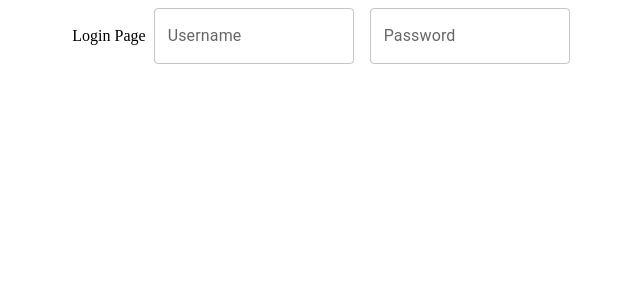
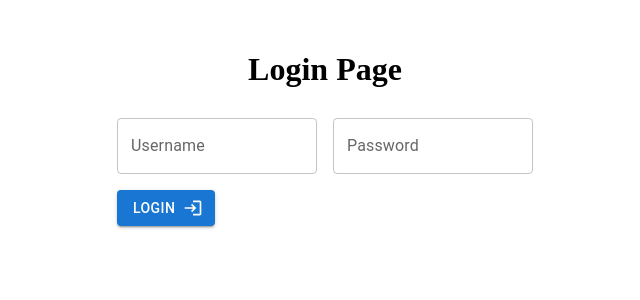
Before and after one commit to ChrisJonathan22/auth-dashboard, a React (Vite) app: page / in a window 1280 px wide. Shown: the top 300 px of the page, without its empty margins (315-955 px from the left). Built offline with nearby package versions, Linux system fonts and the light colour scheme.

Commit message:
feat: update login component with new styling, form handling, and error handling

```diff
--- a/package.json
+++ b/package.json
@@ -12,7 +12,8 @@
   "dependencies": {
     "@emotion/react": "^11.14.0",
     "@emotion/styled": "^11.14.1",
-    "@mui/material": "^9.4.0",
+    "@mui/icons-material": "^9.5.0",
+    "@mui/material": "^9.5.0",
     "cors": "^2.8.6",
     "express": "^5.2.1",
     "react": "^19.2.8",
--- /dev/null
+++ b/src/Components/Login/Login.css
@@ -0,0 +1,7 @@
+.login_container {
+  margin-top: 30px;
+}
+
+#title {
+  text-align: center;
+}
--- a/src/Components/Login/Login.tsx
+++ b/src/Components/Login/Login.tsx
@@ -1,11 +1,34 @@
-import React from "react";
+import { useState } from "react";
 import Box from "@mui/material/Box";
 import TextField from "@mui/material/TextField";
+import Button from "@mui/material/Button";
+import LoginIcon from "@mui/icons-material/Login";
+import Stack from "@mui/material/Stack";
+import "./Login.css";
 
 function Login() {
+  const [username, setUsername] = useState("");
+  const [password, setPassword] = useState("");
+
+  async function auth(username: string, password: string) {
+    const response = await fetch("http://localhost:3000/auth/login", {
+      method: "POST",
+      headers: {
+        "Content-Type": "application/json",
+      },
+      body: JSON.stringify({ username, password }),
+    });
+
+    setUsername("");
+    setPassword("");
+
+    return response.json();
+  }
+
   return (
     <>
-      <div>Login Page</div>
+      <div className="login_container">
+        <h1 id="title">Login Page</h1>
 
         <Box
           component="form"
@@ -18,14 +41,36 @@ function Login() {
             label="Username"
             variant="outlined"
             placeholder="Enter your username"
+            value={username}
+            onChange={(e) => {
+              return setUsername(e.target.value);
+            }}
           />
           <TextField
             id="outlined-basic"
             label="Password"
+            type="password"
             variant="outlined"
             placeholder="Enter your password"
+            value={password}
+            onChange={(e) => {
+              return setPassword(e.target.value);
+            }}
           />
+
+          <Stack direction="row" spacing={2}>
+            <Button
+              variant="contained"
+              endIcon={<LoginIcon />}
+              onClick={() => {
+                return auth(username, password);
+              }}
+            >
+              Login
+            </Button>
+          </Stack>
         </Box>
+      </div>
     </>
   );
 }
```
Also changed, not shown: 2 other files (tests, documents, lock files or other folders). Lines whose indentation alone changed are shown as unchanged.
